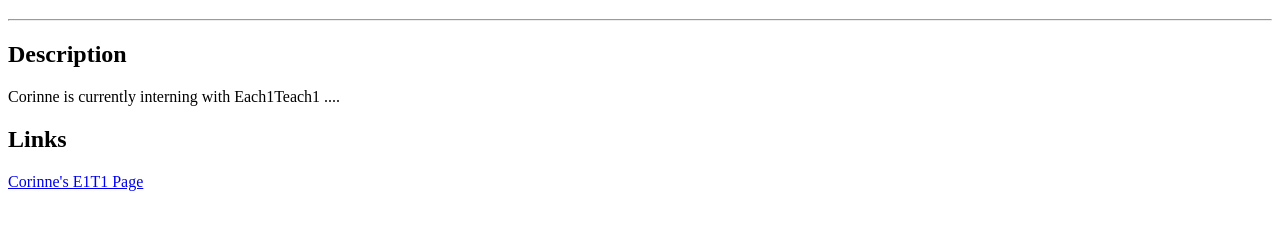
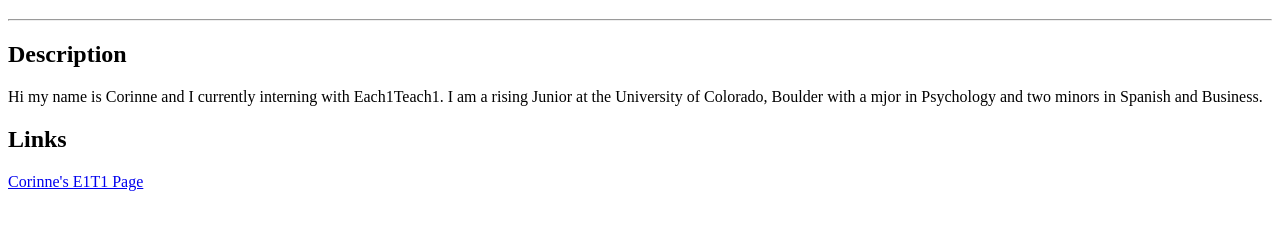
Before and after one commit to corperr/CorinneE1T1Site, a plain HTML site: page index.html in a window 1280 px wide. Shown: the part 61-290 px from the top of the page. Drawn offline with Linux system fonts and the light colour scheme.

Commit message:
Update index.html

```diff
--- a/index.html
+++ b/index.html
@@ -7,7 +7,7 @@
 <hr/>
 
 <h2> Description </h2>
-<p> Corinne is currently interning with Each1Teach1 .... </p>
+<p> Hi my name is Corinne and I currently interning with Each1Teach1. I am a rising Junior at the University of Colorado, Boulder with a mjor in Psychology and two minors in Spanish and Business. </p>
 
 <h2> Links </h2>
 
```
